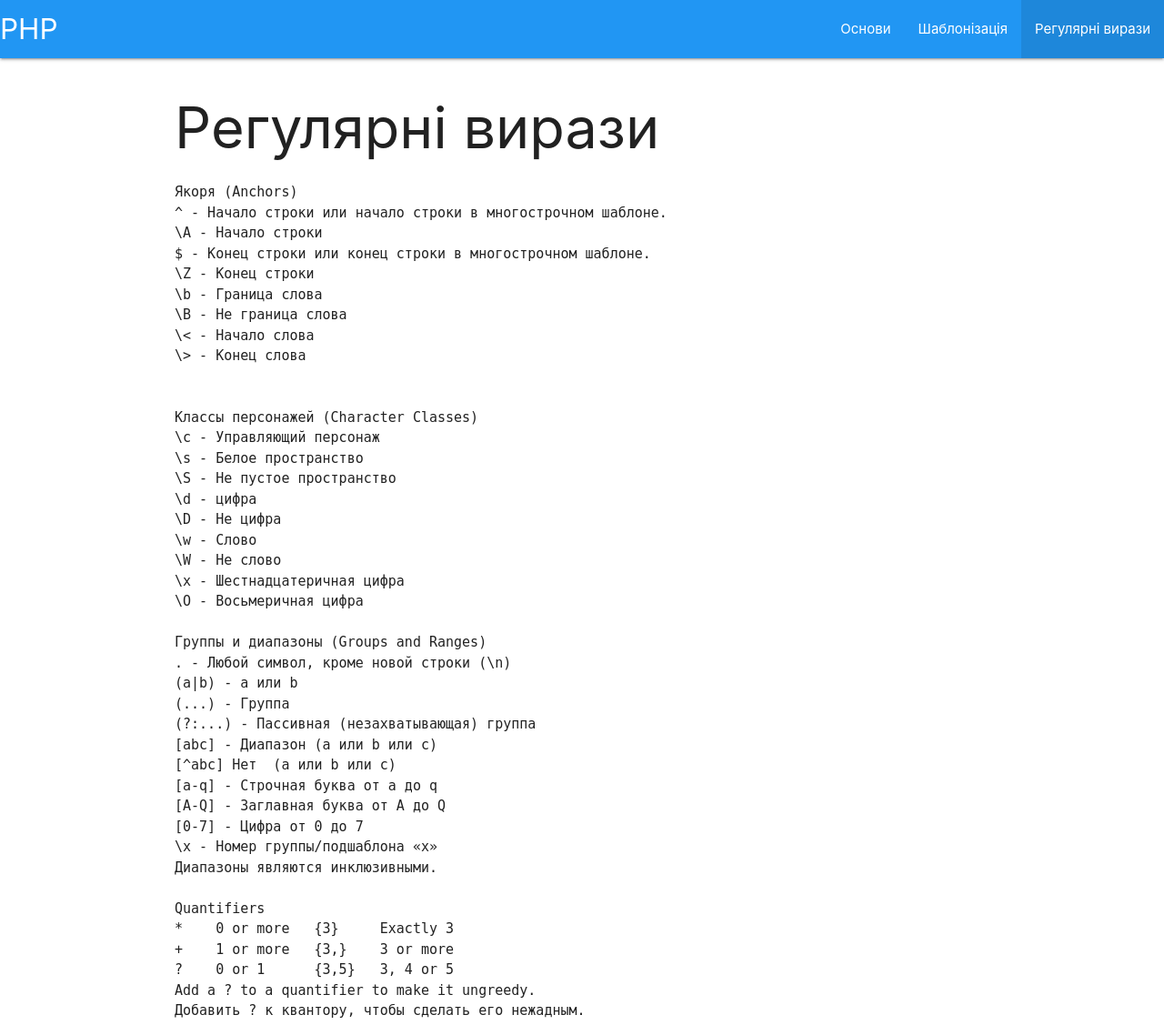
After one commit to MarianaRon/HW_PHP, a PHP site: page /regexp in a window 1280 px wide. The commit adds this page. Shown: the whole page at 91% size. Run offline with PHP 8.4, Linux system fonts and the light colour scheme.

Commit message:
hw_2
hw2

```diff
--- /dev/null
+++ b/_layout.php
@@ -0,0 +1,39 @@
+<!DOCTYPE html>
+<html lang="en">
+<head>
+  <!-- Compiled and minified CSS -->
+  <link rel="stylesheet" href="https://cdnjs.cloudflare.com/ajax/libs/materialize/1.0.0/css/materialize.min.css">
+
+  <!--Import Google Icon Font-->
+   <link href="https://fonts.googleapis.com/icon?family=Material+Icons" rel="stylesheet">
+
+  <!--Let browser know website is optimized for mobile-->
+  <meta name="viewport" content="width=device-width, initial-scale=1.0"/>
+
+  <meta charset="UTF-8">
+  <meta name="viewport" content="width=device-width, initial-scale=1.0">
+  <title>PHP-spd-111</title>
+</head>
+<body>
+     <nav>
+       <div class="nav-wrapper blue"><!--#aa00ff-->
+         <a href="/" class="brand-logo">PHP</a>
+           <ul id="nav-mobile" class="right">
+               <?php foreach( [
+                  '/basics' => 'Основи',
+                  '/layout' => 'Шаблонізація',
+                  '/regexp' => 'Регулярні вирази'
+                ] as $href => $name ) : ?>
+                  <li <?= $uri==$href ? 'class="active"' : '' ?> ><a href="<?= $href ?>"><?= $name ?></a></li>
+              <?php endforeach ?>
+
+          </ul>
+      </div>
+     </nav>
+
+  <div class="container">
+    <?php include $page_body ; ?>
+    <div>
+<script src="https://cdnjs.cloudflare.com/ajax/libs/materialize/1.0.0/js/materialize.min.js"></script>
+</body>
+</html>
--- /dev/null
+++ b/access_manager.php
@@ -0,0 +1,23 @@
+<?php
+
+// echo '<pre>' ;  // замість <?=  -- виведення до відповіді
+// print_r( $_SERVER ) ;  // друк масиву
+$uri = $_SERVER['REQUEST_URI'] ;
+// якщо у запиті є гет-параметри (знак ?), то прибираємо цю частину
+$pos = strpos( $uri, '?' ) ;
+if( $pos > 0 ) {
+	$uri = substr( $uri, 0, $pos ) ;
+}
+$routes = [
+	'/'       => 'index.php',
+	'/basics' => 'basics.php',
+	'/layout' => 'layout.php',
+	'/regexp' => 'regexp.php'
+] ;
+if( isset( $routes[ $uri ] ) ) {   // у маршрутах є відповідний запис
+	$page_body = $routes[ $uri ] ;
+	include '_layout.php' ;
+}
+else {
+	echo "$uri not found" ;
+}
--- /dev/null
+++ b/regexp.php
@@ -0,0 +1,44 @@
+<h1>Регулярні вирази</h1>
+<pre>
+Якоря (Anchors)
+^ - Начало строки или начало строки в многострочном шаблоне.
+\А - Начало строки
+$ - Конец строки или конец строки в многострочном шаблоне.
+\Z - Конец строки
+\b - Граница слова
+\B - Не граница слова
+\< - Начало слова
+\> - Конец слова
+
+
+Классы персонажей (Character Classes)
+\с - Управляющий персонаж
+\s - Белое пространство
+\S - Не пустое пространство
+\d - цифра
+\D - Не цифра
+\w - Слово
+\W - Не слово
+\x - Шестнадцатеричная цифра
+\O - Восьмеричная цифра
+
+Группы и диапазоны (Groups and Ranges)
+. - Любой символ, кроме новой строки (\n)
+(a|b) - a или b
+(...) - Группа
+(?:...) - Пассивная (незахватывающая) группа
+[abc] - Диапазон (a или b или c)
+[^abc] Нет  (a или b или c)
+[a-q] - Строчная буква от a до q
+[A-Q] - Заглавная буква от A до Q
+[0-7] - Цифра от 0 до 7
+\x - Номер группы/подшаблона «x»
+Диапазоны являются инклюзивными.
+
+Quanti­fiers
+*    0 or more   {3}     Exactly 3
++    1 or more   {3,}    3 or more
+?    0 or 1      {3,5}   3, 4 or 5
+Add a ? to a quantifier to make it ungreedy.
+Добавить ? к квантору, чтобы сделать его нежадным.
+</pre>
```
Also changed, not shown: basics.php (added, +69 -0 lines), index.php (+47 -15 lines), layout.php (added, +33 -0 lines), .htaccess (added), 2 other files.
